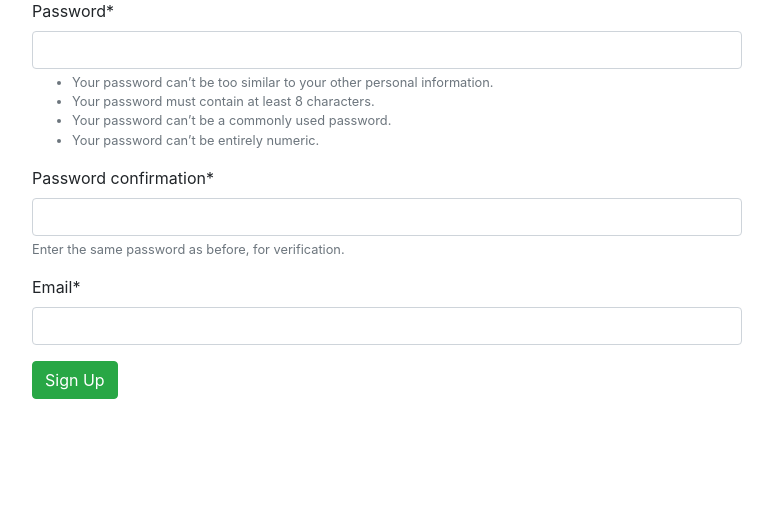
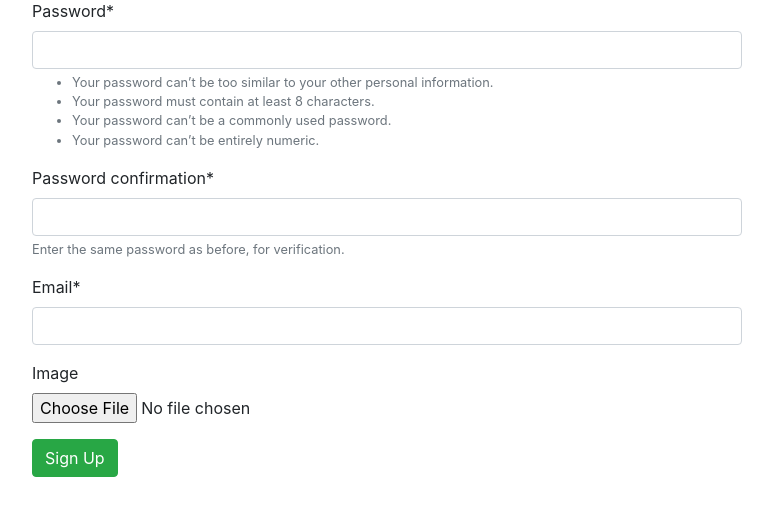
Before and after one commit to mikeswiderski/blog, a Django app: page /register/ in a window 1280 px wide. Shown: the part 209-725 px from the top of the page, without its empty margins (253-1026 px from the left). Run offline with Django 3.2, Linux system fonts and the light colour scheme; parts of the project's set-up code (start-up, migrations or seed data) failed here and were passed over; some libraries are stand-ins or nearby versions.

Commit message:
User should be able to add profile photo #21

```diff
--- a/apps/posts/templates/posts/post_detail.html
+++ b/apps/posts/templates/posts/post_detail.html
@@ -13,6 +13,7 @@ Tags:&nbsp; {{ object.tags.all|join:", " }}.
     <br/><br/>
     {% for comment in comments %}
         <strong>
+            <img src="{{ comment.author.profile.image.url }}" width=20 height=20>&nbsp;
             {{ comment.author }} -
             {{ comment.date_added }}
         </strong>
--- a/apps/users/forms.py
+++ b/apps/users/forms.py
@@ -7,10 +7,11 @@ from django.core.files.images import get_image_dimensions
 
 class UserRegisterForm(UserCreationForm):
     email = forms.EmailField()
+    image = forms.ImageField(required=False)
 
     class Meta:
         model = User
-        fields = ['username', 'email', 'password1', 'password2']
+        fields = ['username', 'email', 'image', 'password1', 'password2']
 
     def clean_email(self, *args, **kwargs):
         email = self.cleaned_data.get('email')
@@ -21,6 +22,27 @@ class UserRegisterForm(UserCreationForm):
                 "Please use another email."
             )
         return email
+
+    def clean_image(self):
+        image = self.cleaned_data.get('image')
+        if image:
+            if image.size > 800*1024:
+                raise forms.ValidationError("Image file too large! max 800kb")
+            w, h = get_image_dimensions(image)
+            if w <= 400:
+                raise forms.ValidationError(
+                   "The image is %i pixel wide. "
+                   "It's supposed to be at least 400 x 400 px" % w
+                )
+            if h <= 400:
+                raise forms.ValidationError(
+                   "The image is %i pixel high. "
+                   "It's supposed to be at least 400 x 400 px" % h
+                )
+            return image
+        else:
+            image = 'default.jpg'
+            return image
 
 
 class UserUpdateForm(forms.ModelForm):
--- a/apps/users/templates/users/register.html
+++ b/apps/users/templates/users/register.html
@@ -7,7 +7,7 @@
       <div class="col-8">
         <h1 class="mt-2">Register</h1>
         <hr class="mt-0 mb-4">
-        <form method="post">
+        <form method="POST" enctype="multipart/form-data">
           {% csrf_token %}
           {{ form|crispy }}
           <button type="submit" class="btn btn-success">Sign Up</button>
--- a/apps/users/views.py
+++ b/apps/users/views.py
@@ -3,20 +3,23 @@ from django.shortcuts import render, redirect
 from .forms import UserRegisterForm, UserUpdateForm, ProfileUpdateForm
 from django.contrib.auth.decorators import login_required
 from django.urls import reverse, reverse_lazy
-
+from apps.users.models import Profile
 
 log_in = reverse_lazy('login')
 
 
 def register(request):
     if request.method == 'POST':
-        form = UserRegisterForm(request.POST)
+        form = UserRegisterForm(request.POST, request.FILES)
         if form.is_valid():
             new_user = form.save()
             new_user = authenticate(
                 username=form.cleaned_data['username'],
                 password=form.cleaned_data['password1'],
             )
+            profile = Profile.objects.get(user=new_user)
+            profile.image = form.cleaned_data['image']
+            profile.save()
             login(request, new_user)
             return redirect('dashboard-home')
     else:
```
Also changed, not shown: apps/posts/tests/test_post.py (+19 -8 lines), apps/users/tests/test_user.py (+17 -12 lines), apps/posts/forms.py (line endings or trailing spaces), apps/tags/models.py (line endings or trailing spaces), apps/users/migrations/0003_auto_20201124_0238.py (added).
